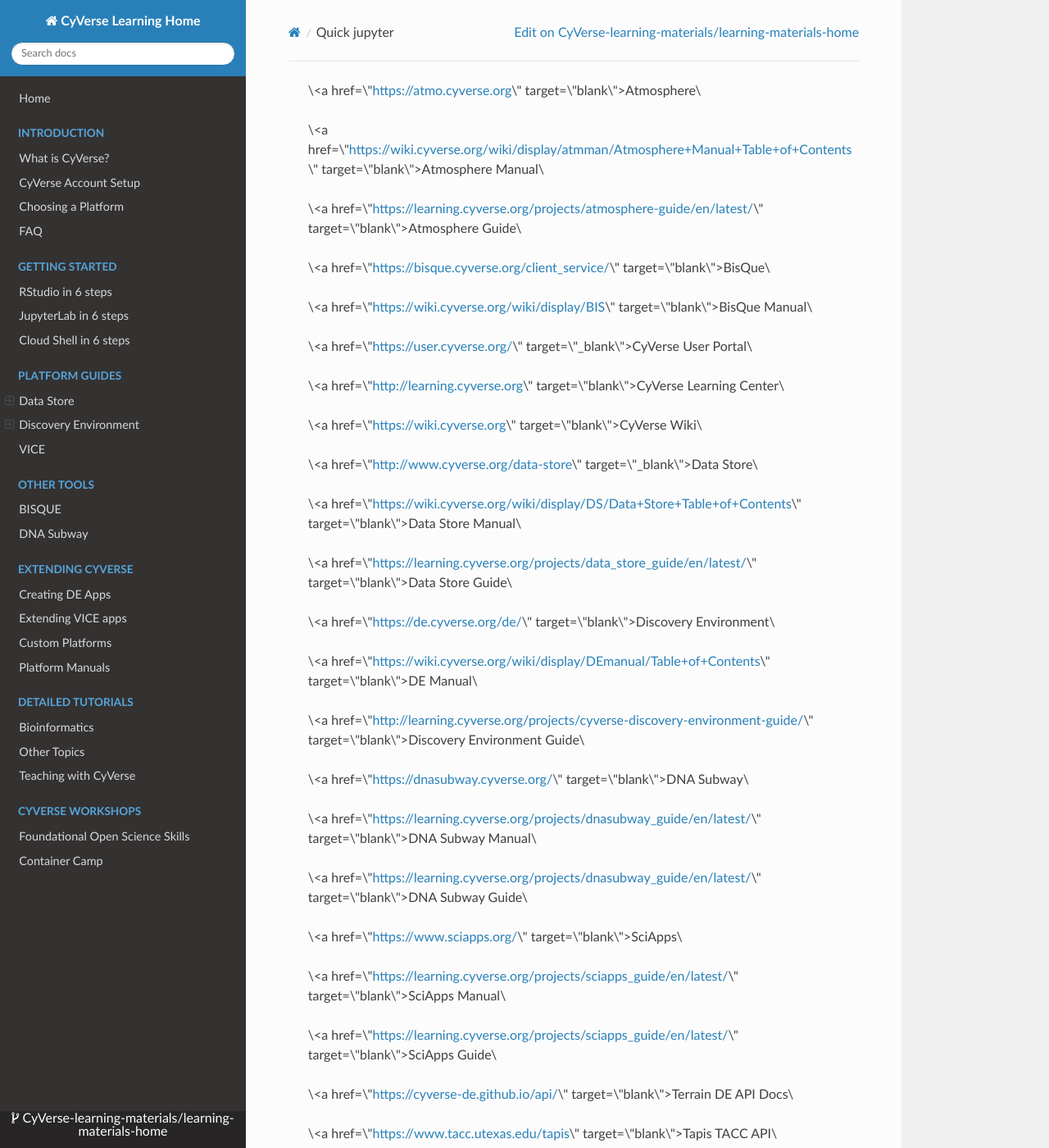
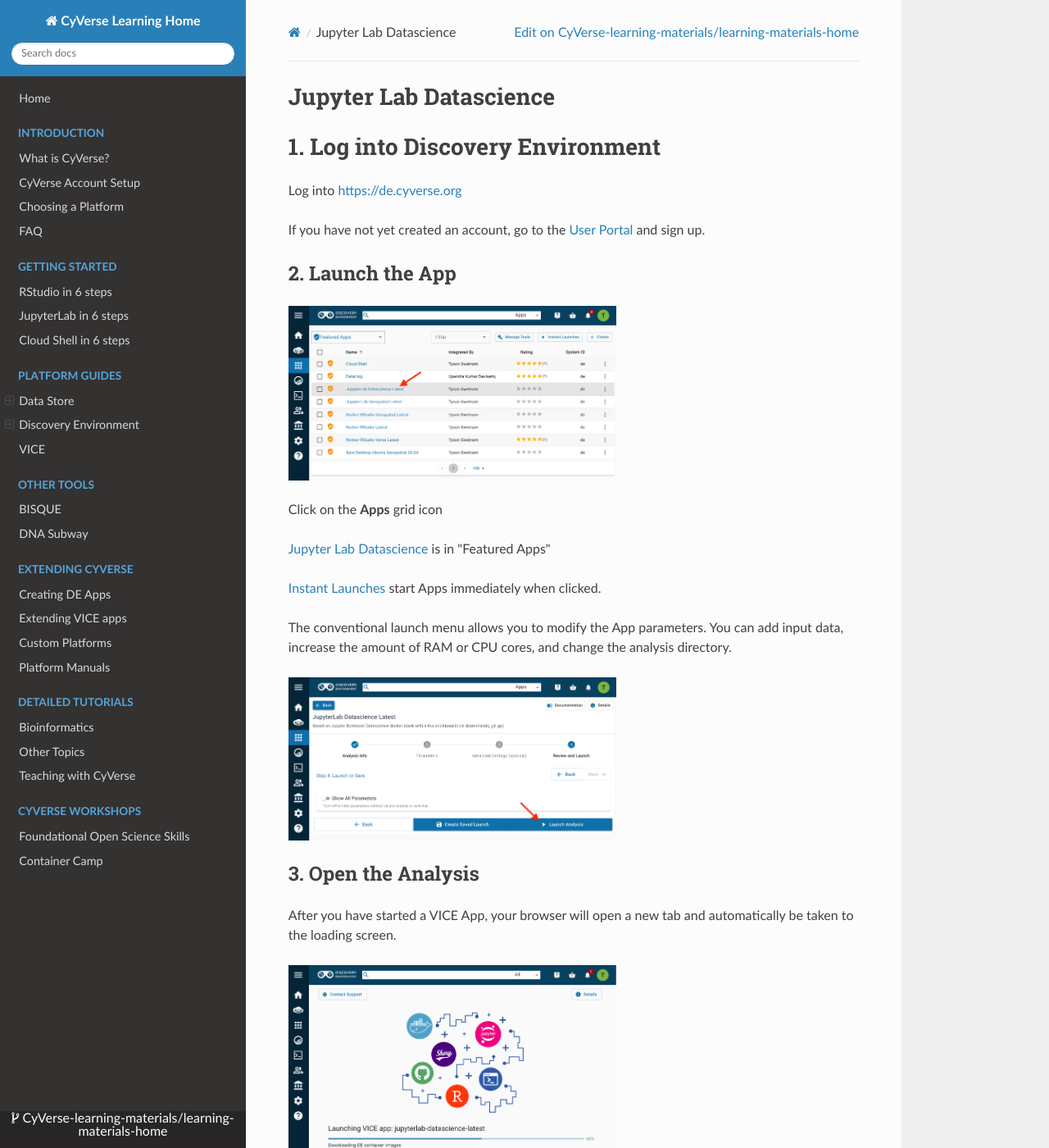
Before and after one commit to CyVerse-learning-materials/learning-materials-home, an MkDocs documentation site: the page built from docs/vice/quick-jupyter.md, in a window 1280 px wide and 1400 px high. Shown: the whole window at 82% size. Built offline with MkDocs 1.6.1, drawn with Linux system fonts in a browser that asks for light colours; nearby versions of some CDN libraries; some of the changed text lies outside the part shown.

Commit message:
Update quick-jupyter.md

````diff
--- a/docs/vice/quick-jupyter.md
+++ b/docs/vice/quick-jupyter.md
@@ -1,261 +1,86 @@
-> \<a href=\"<https://atmo.cyverse.org>\"
-> target=\"blank\"\>Atmosphere\</a>
+# Jupyter Lab Datascience
 
-> \<a
-> href=\"<https://wiki.cyverse.org/wiki/display/atmman/Atmosphere+Manual+Table+of+Contents>\"
-> target=\"blank\"\>Atmosphere Manual\</a>
+# 1. Log into Discovery Environment
 
-> \<a
-> href=\"<https://learning.cyverse.org/projects/atmosphere-guide/en/latest/>\"
-> target=\"blank\"\>Atmosphere Guide\</a>
+Log into <https://de.cyverse.org>
 
-> \<a href=\"<https://bisque.cyverse.org/client_service/>\"
-> target=\"blank\"\>BisQue\</a>
+If you have not yet created an account, go to the [User Portal](https://user.cyverse.org) and sign up.
 
-> \<a href=\"<https://wiki.cyverse.org/wiki/display/BIS>\"
-> target=\"blank\"\>BisQue Manual\</a>
+## 2. Launch the App
 
-> \<a href=\"<https://user.cyverse.org/>\" target=\"\_blank\"\>CyVerse
-> User Portal\</a>
+[![!jupyter_1](https://github.com/CyVerse-learning-materials/learning-materials-home/raw/mkdocs/assets/de/jupyter_1.png "jupyter_1"){ width="400" }](https://de.cyverse.org/apps/de/cc77b788-bc45-11eb-9934-008cfa5ae621/launch)
 
-> \<a href=\"<http://learning.cyverse.org>\" target=\"blank\"\>CyVerse
-> Learning Center\</a>
+Click on the **Apps** grid icon
 
-> \<a href=\"<https://wiki.cyverse.org>\" target=\"blank\"\>CyVerse
-> Wiki\</a>
+[Jupyter Lab Datascience](https://de.cyverse.org/apps/de/cc77b788-bc45-11eb-9934-008cfa5ae621/launch) is in "Featured Apps"
 
-> \<a href=\"<http://www.cyverse.org/data-store>\"
-> target=\"\_blank\"\>Data Store\</a>
+[Instant Launches](https://de.cyverse.org/instantlaunches) start Apps immediately when clicked.
 
-> \<a
-> href=\"<https://wiki.cyverse.org/wiki/display/DS/Data+Store+Table+of+Contents>\"
-> target=\"blank\"\>Data Store Manual\</a>
+The conventional launch menu allows you to modify the App parameters. You can add input data, increase the amount of RAM or CPU cores, and change the analysis directory.
 
-> \<a
-> href=\"<https://learning.cyverse.org/projects/data_store_guide/en/latest/>\"
-> target=\"blank\"\>Data Store Guide\</a>
+[![!jupyter_2](https://github.com/CyVerse-learning-materials/learning-materials-home/raw/mkdocs/assets/de/jupyter_2.png "jupyter_2"){ width="400" }](https://de.cyverse.org/apps/de/cc77b788-bc45-11eb-9934-008cfa5ae621/launch)
 
-> \<a href=\"<https://de.cyverse.org/de/>\" target=\"blank\"\>Discovery
-> Environment\</a>
+## 3. Open the Analysis
 
-> \<a
-> href=\"<https://wiki.cyverse.org/wiki/display/DEmanual/Table+of+Contents>\"
-> target=\"blank\"\>DE Manual\</a>
+After you have started a VICE App, your browser will open a new tab and automatically be taken to the loading screen.
 
-> \<a
-> href=\"<http://learning.cyverse.org/projects/cyverse-discovery-environment-guide/>\"
-> target=\"blank\"\>Discovery Environment Guide\</a>
+[![!jupyter_3](https://github.com/CyVerse-learning-materials/learning-materials-home/raw/mkdocs/assets/de/jupyter_3.png "jupyter_3"){ width="400" }](https://de.cyverse.org/apps/de/cc77b788-bc45-11eb-9934-008cfa5ae621/launch)
 
-> \<a href=\"<https://dnasubway.cyverse.org/>\" target=\"blank\"\>DNA
-> Subway\</a>
+[![!jupyter_4](https://github.com/CyVerse-learning-materials/learning-materials-home/raw/mkdocs/assets/de/jupyter_4.png "jupyter_4"){ width="400" }](https://de.cyverse.org/apps/de/cc77b788-bc45-11eb-9934-008cfa5ae621/launch)
 
-> \<a
-> href=\"<https://learning.cyverse.org/projects/dnasubway_guide/en/latest/>\"
-> target=\"blank\"\>DNA Subway Manual\</a>
+Once the app is ready, it will transition to the user interface
 
-> \<a
-> href=\"<https://learning.cyverse.org/projects/dnasubway_guide/en/latest/>\"
-> target=\"blank\"\>DNA Subway Guide\</a>
+[![!jupyter_5](https://github.com/CyVerse-learning-materials/learning-materials-home/raw/mkdocs/assets/de/jupyter_5.png "jupyter_5"){ width="400" }](https://de.cyverse.org/apps/de/cc77b788-bc45-11eb-9934-008cfa5ae621/launch)
 
-> \<a href=\"<https://www.sciapps.org/>\" target=\"blank\"\>SciApps\</a>
+**The Jupyter Lab Interface:**
+While Jupyter Lab has many features found in traditional integrated development environments (IDEs), it remains focused on interactive, exploratory computing.
+The Jupyter Lab interface consists of a main work area containing tabs of documents and activities, a collapsible left sidebar, and a menu bar.
+The left sidebar contains a file browser, the list of running kernels and terminals, the command palette, the notebook cell tools inspector, and the tabs list.
 
-> \<a
-> href=\"<https://learning.cyverse.org/projects/sciapps_guide/en/latest/>\"
-> target=\"blank\"\>SciApps Manual\</a>
+More information about the Jupyter Lab can be found [here](https://jupyterlab.readthedocs.io/en/stable/user/interface.html).
 
-> \<a
-> href=\"<https://learning.cyverse.org/projects/sciapps_guide/en/latest/>\"
-> target=\"blank\"\>SciApps Guide\</a>
+!!! Note
 
-> \<a href=\"<https://cyverse-de.github.io/api/>\"
-> target=\"blank\"\>Terrain DE API Docs\</a>
+  Normal wait times for a featured VICE App are less than 2 minutes.
+  If you're experiencing a significantly longer wait, consider terminating the Analysis and starting a new one.
 
-> \<a href=\"<https://www.tacc.utexas.edu/tapis>\"
-> target=\"blank\"\>Tapis TACC API\</a>
+## 4. Activate a `conda` environment
 
-> \<a href=\"<http://ask.iplantcollaborative.org/questions>\"
-> target=\"blank\"\>Ask CyVerse\</a>
+To activate conda:
 
-> \<a href=\"<http://learning.cyverse.org/en/latest/>\"
-> target=\"blank\"\>Agave Guide\</a>
+``` conda init ```
 
-> \<a href=\"<http://developer.agaveapi.co/#introduction>\"
-> target=\"blank\"\>Agave API\</a>
+and then
 
-> \<a href=\"<https://agaveapi.co>\" target=\"blank\"\>Agave Live
-> Docs\</a>
+``` conda activate base ```
 
-> \<a href=\"<http://learning.cyverse.org/en/latest/>\"
-> target=\"blank\"\>BisQue Guide\</a>
+If you recieve a message about refreshing your screen, you can `exit` the cloud shell by typing "exit" and then hitting the refresh button on your browser tab.
 
-> \<a
-> href=\"<https://github.com/CyVerse-learning-materials/Visual_Interactive_Computing_Environment>\"
-> target=\"blank\"\>Github Repo Link\</a>
+## 5. Create Jupyter notebook
 
-> \<a href=\"<https://hub.docker.com/u/jupyter>\"
-> target=\"blank\"\>Project Jupyter Images\</a>
+Jupyter notebooks (`.ipynb`) combine code with narrative text (Markdown), equations (LaTeX), images and interactive visualizations.
 
-\_ [Learning Center Home](http://learning.cyverse.org/)
+To create a notebook, click the `+` button, this opens the new Launcher tab.
 
-# **JupyterLab**
+The JupyterLab Datascience containers have three pre-installed kernels: Python3, Julia, and R.
 
-## 1. Search for JupyterLab
+[Official Jupyter Notebooks](https://jupyterlab.readthedocs.io/en/stable/user/notebook.html)
 
-Log into [CyVerse DE](https://de.cyverse.org/de/)
+To open the classic Notebook view from JupyterLab, select "Launch Classic Notebook" from the Help Menu.
 
-Use the search bar to specify \'Apps\' or type keywords
-[Jupyter]{.title-ref} or [JupyterLab Datascience]{.title-ref}
+## 6. Terminate your app
 
-## 2. Launch analysis
+The Discovery Environment is a shared system. In fairness to the community, we ask uses to "Terminate" any apps they have started when
+they are no longer running analyses.
 
-Instant Launches will start the App immediately.
+In the Analyses window, select the app with the checkbox, then select "More Actions" and "Terminate" to shut the app down.
 
-Clicking on **Apps** find the JupyterLab you\'re interested in and then
-click on the blue run button.
+Any new data in the [/home/user/work]{.title-ref} directory will begin copying back to your folder at this time.
 
-By default the Analysis Name is the name of the App, and the Output
-Folder is where any work done in the container will be written to
-`/iplant/home/username/analyses/analysis_name/` directory **AFTER** the
-interactive analysis is completed.
+Any input data which you added when the app started using the conventional launch feature will not be copied.
 
-::: note
-::: title
-Note
-:::
+!!! Warning
 
-Deleting a running Analysis will stop it from writing outputs to your
-data store `analyses/` directory.
-:::
-
-::: note
-::: title
-Note
-:::
-
-The input files and/or folders can be selected under the \'Parameters\'
-tab.
-:::
-
-::: tip
-::: title
-Tip
-:::
-
-If you have an existing Jupyter workbook, you can import it into the app
-using input files and/or folder in the Parameters .
-:::
-
-## 3. Navigate to JupyterLab url
-
-After you start the VICE App, you will be taken to a loading screen.
-
-Once the app is ready, it will transition to the Jupyter Lab interface
-
-::: important
-::: title
-Important
-:::
-
-Normal wait times for a featured VICE App are less than 2 minutes. If
-you\'re experiencing a significantly longer wait, consider terminating
-the app and re-starting.
-:::
-
-**The Jupyter Lab Interface:** Jupyter Lab provides flexible building
-blocks for interactive, exploratory computing. While Jupyter Lab has
-many features found in traditional integrated development environments
-(IDEs), it remains focused on interactive, exploratory computing. The
-Jupyter Lab interface consists of a main work area containing tabs of
-documents and activities, a collapsible left sidebar, and a menu bar.
-The left sidebar contains a file browser, the list of running kernels
-and terminals, the command palette, the notebook cell tools inspector,
-and the tabs list.
-
-More information about the Jupyter Lab can be found
-[here](https://jupyterlab.readthedocs.io/en/stable/user/interface.html).
-
-## 4. Create Jupyter notebook
-
-Jupyter notebooks (`.ipynb`) combine code with narrative text
-(Markdown), equations (LaTeX), images and interactive visualizations.
-
-To create a notebook, click the `+` button, this opens the new Launcher
-tab.
-
-The JupyterLab Datascience containers have three pre-installed kernels:
-Python3, Julia, and R.
-
-[Official Jupyter
-Notebooks](https://jupyterlab.readthedocs.io/en/stable/user/notebook.html)
-
-::: tip
-::: title
-Tip
-:::
-
-To open the classic Notebook view from JupyterLab, select "Launch
-Classic Notebook" from the Help Menu.
-:::
-
-## 5. Adding data to your analysis
-
-To connect to the CyVerse DataStore, click the little CyVerse orb in the
-left side of the Lab.
-
-You should now be connected to your `/iplant/home/username` home
-directory. Navigate to the \'shared\' directory by clicking one order
-higher on the `/home` directory, you should now see your username and
-the `/shared` path.
-
-Navigate to
-`/shared/cyverse_training/platform_guides/discovery_environment/jupyterlab`
-and open the [Penguins](https://github.com/JohnMount/Penguins) sample
-dataset
-
-::: note
-::: title
-Note
-:::
-
-There are plenty other cool stuff that you can do in Jupyter Lab such as
-using
-[consoles](https://jupyterlab.readthedocs.io/en/stable/user/code_console.html),
-using
-[terminal](https://jupyterlab.readthedocs.io/en/stable/user/terminal.html)
-and using [text
-editor](https://jupyterlab.readthedocs.io/en/stable/user/file_editor.html).
-:::
-
-## 6. Write your own code
-
-Once you open a new notebook, you can start writing your code, put
-markdown text, generate plots, save plots etc.
-
-## 6. Complete and Save Outputs
-
-After finishing your analysis, you can save outputs to Data Store by
-clicking the Analysis window, then select the VICE analysis that you are
-running and select [Terminate]{.title-ref} under the \"Analyses\"
-button.
-
-After you had done this, you can find the outputs that you generated (if
-any) using the same steps as before, but this time selecting \'Go To
-Output Folder\'.
-
-::: warning
-::: title
-Warning
-:::
-
-VICE apps only run for a pre-determined amount of time, typically
-between 4 and 48 hours. If you have opted for email notifications from
-DE, then you\'ll get a notification 1 day before and 1 hour before the
-app gets terminated. If you want to extend the time, you need to login
-to <https://de.cyverse.org>, find your analysis and then click the hour
-glass which automatically extends the app run time.
-:::
-
-**Fix or improve this documentation**
-
--   On Github:
--   Send feedback: [Tutorials\@CyVerse.org](Tutorials@CyVerse.org)
+  VICE apps only run for a pre-determined amount of time, typically between 4 and 48 hours.
+  If you have opted for email notifications from DE, then you 'll get a notification 1 day before and 1 hour before the app gets terminated.
+  If you want to extend the time, find your analysis and then click the hour glass icon which automatically extends the app run time.
````
